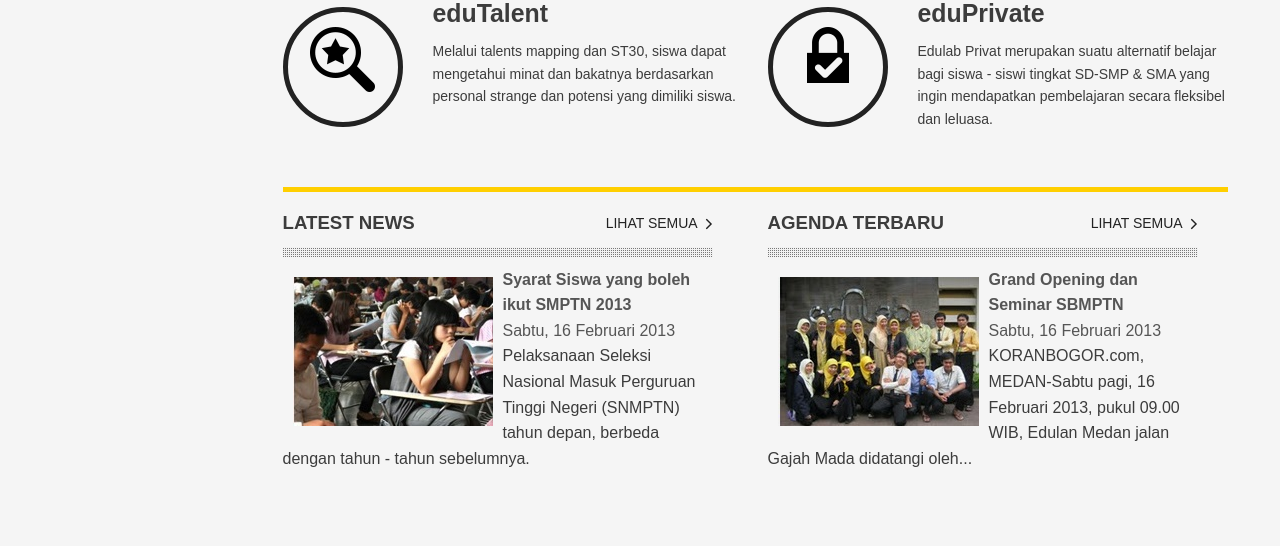
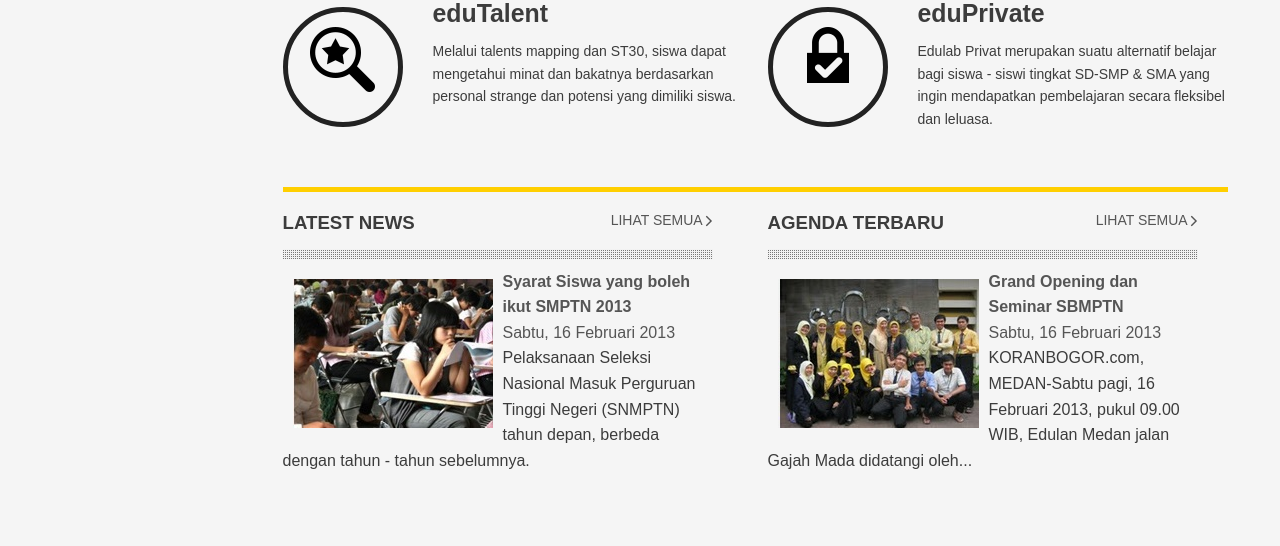
Before and after one commit to sebastianusbara/edulab-training, a website: page home.html in a window 1280 px wide. Shown: the part 2330-2876 px from the top of the page. Drawn offline with nearby package versions, Linux system fonts and the light colour scheme.

Commit message:
Fix issue #26 and #28

```diff
--- a/dev/sass/main.scss
+++ b/dev/sass/main.scss
@@ -234,6 +234,7 @@ a {
 }
 
 .post__summary {
+    position: relative;
     padding-right: 0;
     margin-bottom: 40px;
     @media #{$medium} {
@@ -245,6 +246,7 @@ a {
 .post__summary__header {
     position: relative;
     font-size: 11px;
+    padding-bottom: 2px;
     &:after {
         position: absolute;
         bottom: 0;
@@ -297,6 +299,21 @@ a {
         @media #{$large} {
             margin-bottom: 10px;
         }
+}
+
+.post__link {
+    position: absolute;
+    right: 0;
+    top: -4px;
+    color: $black80;
+    font-size: 12px;
+    &:hover {
+        color: $link_hover;
+    }
+    @media #{$large} {
+        right: 30px;
+        font-size: 14px;
+    }
 }
 
 .gallery {
--- a/home.html
+++ b/home.html
@@ -166,17 +166,14 @@
                     <div class="bzg_c" data-col="l6">
                         <article class="post__summary">
                             <header class="post__summary__header">
-                                <ul class="list-inline list-nostyle">
-                                    <li><h3>LATEST NEWS</h3></li>
-                                    <li class="pull-right"><a href="news.html">LIHAT SEMUA <span class="fa fa-angle-right fa-lg"></a></li>
-                                </ul>
+                                <h3>LATEST NEWS</h3>
                             </header>
                             <div class="post__summary__content clearfix">
-                                <div class="post__thumb">
+                                <figure class="post__thumb">
                                     <a href="news-detail.html">
                                         <img src="assets/img/news1.jpg" alt="News Thumbnail">
                                     </a>
-                                </div>
+                                </figure>
                                 <a href="news-detail.html">
                                     <h4 class="post__summary__title">Syarat Siswa yang boleh ikut SMPTN 2013</h4>
                                 </a>
@@ -185,23 +182,22 @@
                                     Pelaksanaan Seleksi Nasional Masuk Perguruan Tinggi Negeri (SNMPTN) tahun depan, berbeda dengan tahun - tahun sebelumnya.
                                 </p>
                             </div>
+                            <a class="post__link" href="news.html">LIHAT SEMUA
+                                <span class="fa fa-angle-right fa-lg"></span>
+                            </a>
                         </article>
                     </div>
                     <div class="bzg_c" data-col="l6">
                         <article class="post__summary">
                             <header class="post__summary__header">
-                                <ul class="list-inline list-nostyle">
-                                    <li><h3>AGENDA TERBARU</h3></li>
-                                    <li class="pull-right"><a href="event.html">LIHAT SEMUA <span class="fa fa-angle-right fa-lg"></a></span>
-                                    </li>
-                                </ul>
+                                <h3>AGENDA TERBARU</h3>
                             </header>
                             <div class="post__summary__content clearfix">
-                                <div class="post__thumb">
+                                <figure class="post__thumb">
                                     <a href="event-detail.html">
                                         <img src="assets/img/event1.jpg" alt="Event Thumbnail">
                                     </a>
-                                </div>
+                                </figure>
                                 <a href="event-detail.html">
                                     <h4 class="post__summary__title">Grand Opening dan Seminar SBMPTN</h4>
                                 </a>
@@ -210,6 +206,9 @@
                                     KORANBOGOR.com, MEDAN-Sabtu pagi, 16 Februari 2013, pukul 09.00 WIB, Edulan Medan jalan Gajah Mada didatangi oleh...
                                 </p>
                             </div>
+                            <a class="post__link" href="event.html">LIHAT SEMUA
+                                <span class="fa fa-angle-right fa-lg"></span>
+                            </a>
                         </article>
                     </div>
                 </div>
```
Also changed, not shown: assets/css/main.css.
